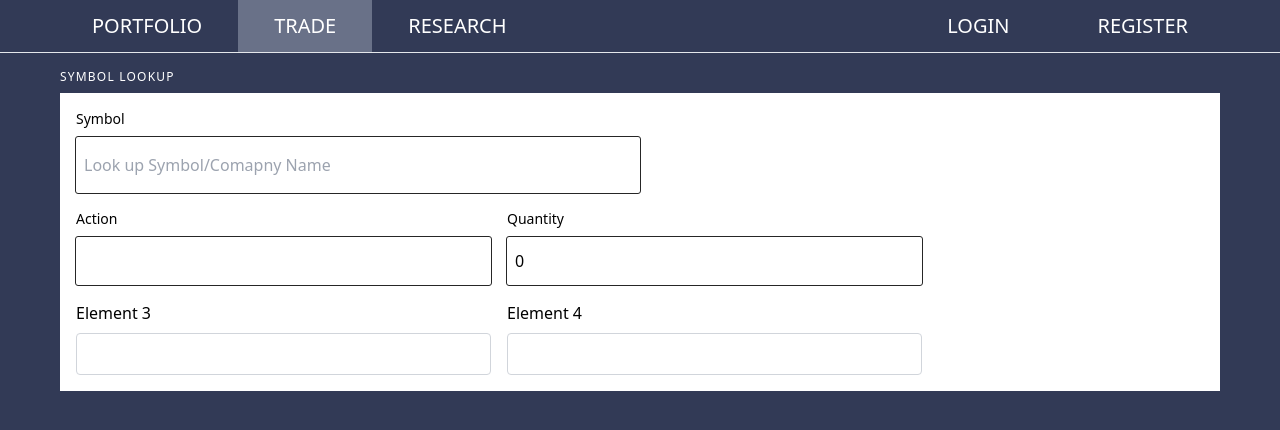
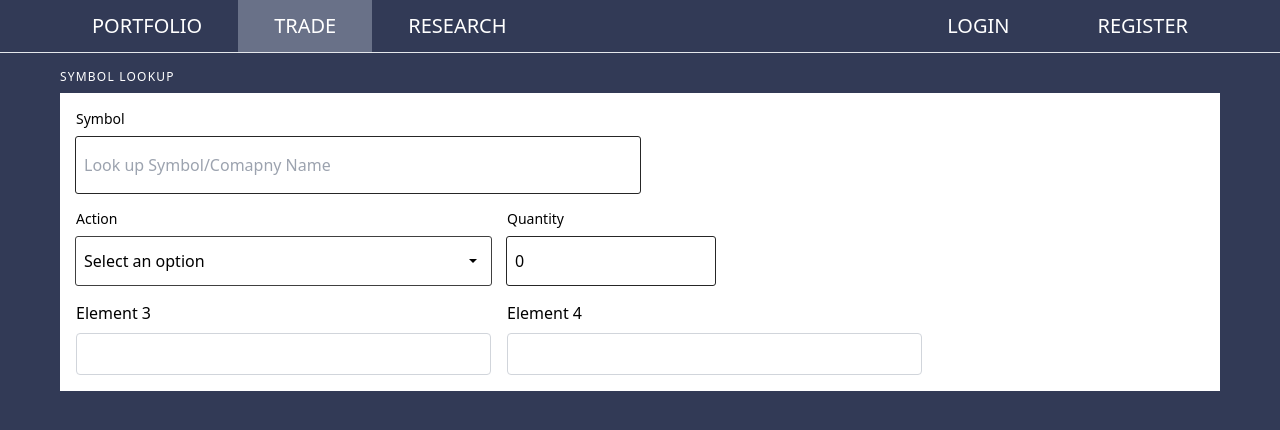
Before and after one commit to numinnex/StockExchange_UI, a SvelteKit app: page /trade in a window 1280 px wide. Shown: the top 430 px of the page. Built offline with nearby package versions, Linux system fonts and the light colour scheme; some icons are missing.

Commit message:
Created SelectInput component

```diff
--- a/src/components/SearchInput.svelte
+++ b/src/components/SearchInput.svelte
@@ -19,7 +19,6 @@
 		type="text"
 		id={label}
 		name={label}
-		min="0"
 		placeholder={placeHolder}
 		class="w-11/12 focus:outline-none"
 		on:click={(event) => {
--- /dev/null
+++ b/src/components/SelectInput.svelte
@@ -0,0 +1,53 @@
+<script lang="ts">
+	import { fade } from 'svelte/transition';
+
+	let isOpen = false;
+	let selectedOption = '';
+	export let options: string[] = [];
+
+	function toggleDropdown() {
+		isOpen = !isOpen;
+	}
+
+	function selectOption(option: string) {
+		selectedOption = option;
+		isOpen = false;
+	}
+</script>
+
+<div class="relative">
+	<div class="w-full">
+		<div
+			class="bg-white outline outline-1 outline-neutral-700 rounded-sm px-2 py-3 cursor-pointer flex items-center justify-between"
+			on:click={toggleDropdown}
+		>
+			<span>{selectedOption || 'Select an option'}</span>
+			<svg class="h-5 w-5" viewBox="0 0 20 20" fill="currentColor">
+				<path fill-rule="evenodd" d="M6 8l4 4 4-4H6z" />
+			</svg>
+		</div>
+
+		{#if isOpen}
+			<div
+				class="absolute z-10 mt-1 w-full bg-white rounded-md shadow-lg text-base text-neutral-700"
+				in:fade={{ duration: 100 }}
+				out:fade={{ duration: 150 }}
+			>
+				{#each options as option}
+					{#if option === selectedOption}
+						<div
+							class="p-3 cursor-pointer bg-indigo-200 text-indigo-700"
+							on:click={() => selectOption(option)}
+						>
+							{option}
+						</div>
+					{:else}
+						<div class="p-3 cursor-pointer hover:bg-gray-100" on:click={() => selectOption(option)}>
+							{option}
+						</div>
+					{/if}
+				{/each}
+			</div>
+		{/if}
+	</div>
+</div>
--- a/src/routes/trade/+page.svelte
+++ b/src/routes/trade/+page.svelte
@@ -2,11 +2,13 @@
 	import NumberInput from '../../components/NumberInput.svelte';
 	import SearchInput from '../../components/SearchInput.svelte';
 	import Search from '~icons/mdi/search';
+	import SelectInput from '../../components/SelectInput.svelte';
 
 	const searchProps = {
 		label: 'Symbol',
 		placeHolder: 'Look up Symbol/Comapny Name'
 	};
+	const actions = ['Buy', 'Sell'];
 </script>
 
 <svelte:head>
@@ -23,15 +25,11 @@
 
 		<div class="grid grid-cols-2 w-3/4 gap-4">
 			<div>
-				<label for="Action" class="block text-sm">Action</label>
-				<input
-					type="text"
-					id="Action"
-					class="w-full mt-2 px-2 py-3 outline outline-neutral-800 outline-1 rounded-sm"
-				/>
+				<label for="Action" class="block text-sm mb-2">Action</label>
+				<SelectInput options={actions} />
 			</div>
 			<div>
-				<NumberInput label={'Quantity'} width="w-full" />
+				<NumberInput label={'Quantity'} width="w-1/2" />
 			</div>
 			<div>
 				<label for="element3">Element 3</label>
--- a/svelte.config.js
+++ b/svelte.config.js
@@ -7,6 +7,10 @@ const config = {
 	// for more information about preprocessors
 	preprocess: vitePreprocess(),
 
+ onwarn: (warning, handler) => {
+    if (warning.code.startsWith('A11y-')) return
+    handler(warning)
+  },
 	kit: {
 		// adapter-auto only supports some environments, see https://kit.svelte.dev/docs/adapter-auto for a list.
 		// If your environment is not supported or you settled on a specific environment, switch out the adapter.
--- a/tsconfig.json
+++ b/tsconfig.json
@@ -9,6 +9,9 @@
 		"skipLibCheck": true,
 		"sourceMap": true,
 		"strict": true,
+		"types": [
+
+		]
 	}
 	// Path aliases are handled by https://kit.svelte.dev/docs/configuration#alias
 	//
```
Also changed, not shown: .eslintrc.cjs.
